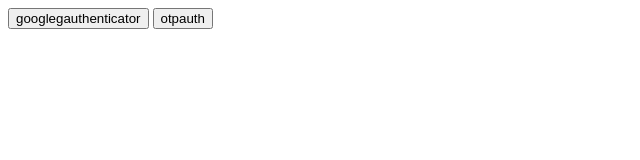
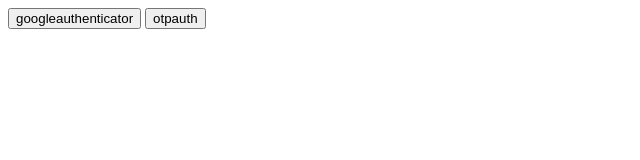
Before and after one commit to SanekLic/indexhtml, a plain HTML site: page index.html in a window 1280 px wide. Shown: the full height of the page, 0-640 px from the left. Drawn offline with Linux system fonts and the light colour scheme.

Commit message:
Update index.html

```diff
--- a/index.html
+++ b/index.html
@@ -4,7 +4,7 @@
 	<title>Test</title>
 </head>
 <body>
-	<button onclick="window.location.href='googlegauthenticator://totp/TESTTEST:wzatuk%40mailto.plus?secret=WF7VC27YCQJ4MTUX&issuer=TESTTEST'">googlegauthenticator</button>
+	<button onclick="window.location.href='googleauthenticator://totp/TESTTEST:wzatuk%40mailto.plus?secret=WF7VC27YCQJ4MTUX&issuer=TESTTEST'">googleauthenticator</button>
 	<button onclick="window.location.href='otpauth://totp/TESTTEST:wzatuk%40mailto.plus?secret=WF7VC27YCQJ4MTUX&issuer=TESTTEST'">otpauth</button>
 </body>
 </html>
```
